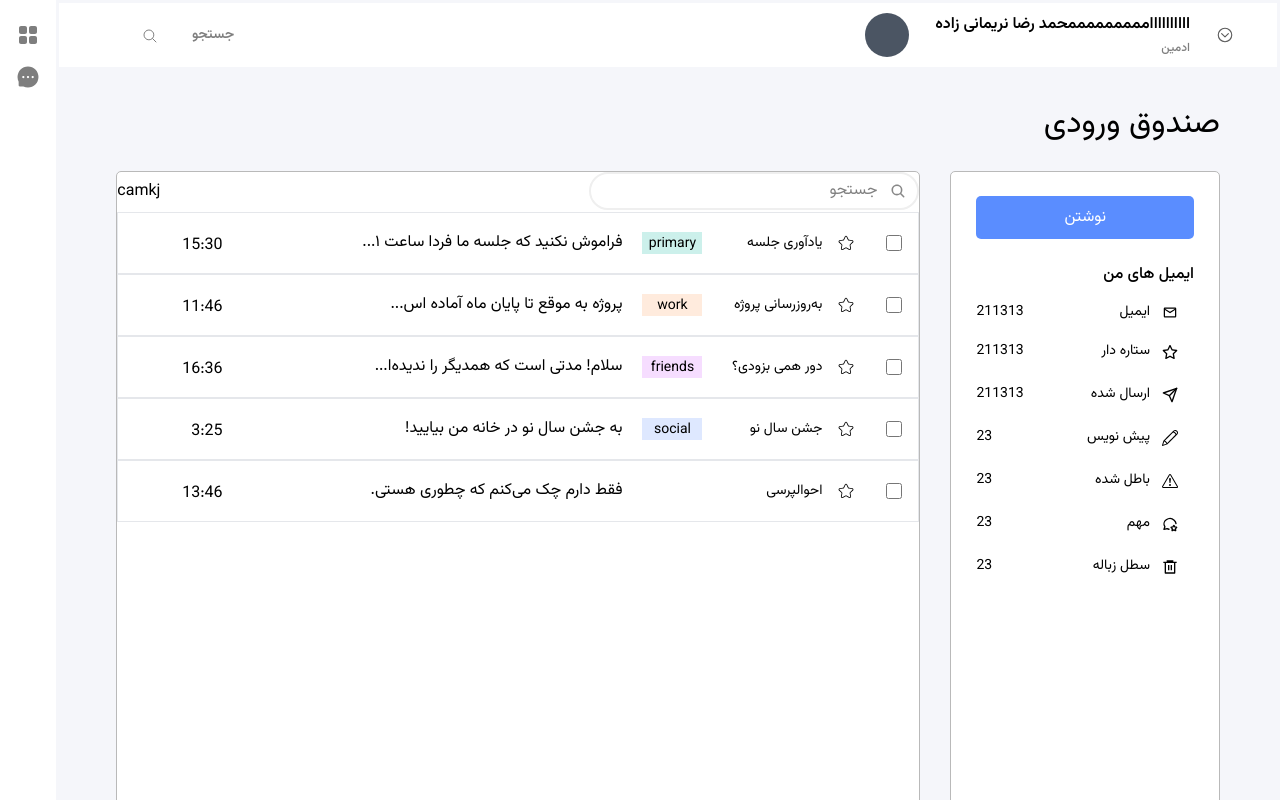
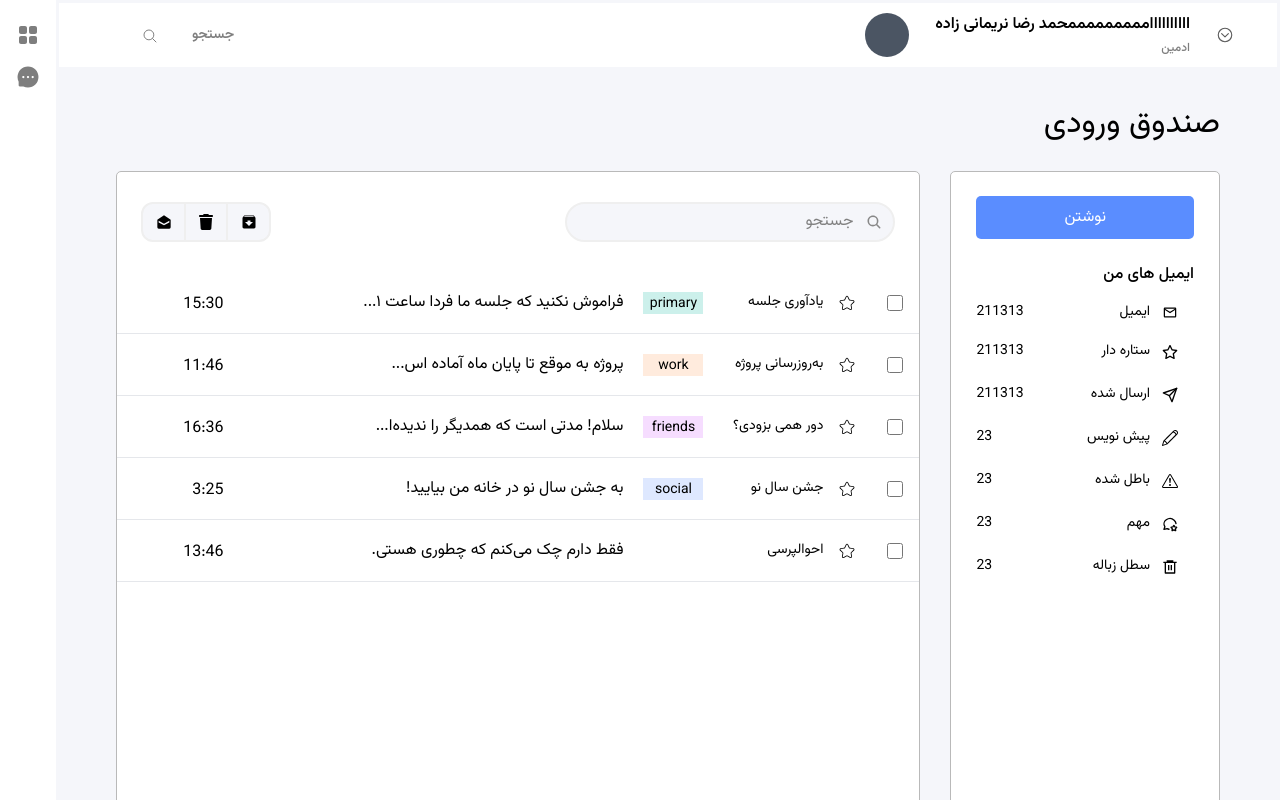
Before and after one commit to elahenarimani/admin-dashboard-next, a Next.js app: page /inbox in a window 1280 px wide. Shown: the top 800 px of the page. Built offline with nearby package versions, Linux system fonts and the light colour scheme.

Commit message:
add action box

```diff
--- a/src/components/inbox/rightSide/RightSide.tsx
+++ b/src/components/inbox/rightSide/RightSide.tsx
@@ -1,6 +1,7 @@
 import React, { useState } from "react";
 import { CiStar } from "react-icons/ci";
 import SearchBox from "./searchBox/SearchBox";
+import ActionBox from "./actionBox/ActionBox";
 interface IInbox {
   id: number;
   from: string;
@@ -68,17 +69,19 @@ const RightSide = () => {
   };
   return (
     <div className="w-3/4 bg-white border-[0.3px] border-solid border-[#B9B9B9] h-[840px] rounded-[5px] pt-0 mt-0">
-      <div className="w-full flex justify-between items-center">
-        <div className="w-[330px] h-[40px]">
+      <div className="w-full h-[100px] flex justify-between items-center pr-[24px] pl-[24px]">
+        <div className="search-wrapper">
           <SearchBox inbox={inbox} />
         </div>
-        <div>camkj</div>
+        <div className="actions-wrapper">
+          <ActionBox/>
+        </div>
       </div>
       {inbox.map((item) => {
         return (
           <div
             key={item.id}
-            className='message w-full h-[62px] border-b border-[1px] border-solid border-"#EFEFEF" flex justify-start items-center'
+            className='message w-full h-[62px] border-b-[1px] border-solid border-"#EFEFEF" flex justify-start items-center'
           >
             <div className="w-[48px]  flex justify-center items-center">
               <input
--- /dev/null
+++ b/src/components/inbox/rightSide/actionBox/ActionBox.tsx
@@ -0,0 +1,15 @@
+import React from 'react'
+import { FaTrash } from "react-icons/fa6";
+import { IoMdArchive } from "react-icons/io";
+import { BiSolidEnvelopeOpen } from "react-icons/bi";
+const ActionBox = () => {
+  return (
+    <div className='w-[130px] h-[40px] flex justify-start items-center border-[2px] border-solid border-[#EFEFEF] rounded-[12px] bg-[#F5F6FA]'>
+      <div className='w-full h-full flex justify-center items-center'><IoMdArchive className='w-[16px] h-[16px]'/></div>
+      <div className='w-full h-full border-r-[2px] border-solid border-[#EFEFEF] flex justify-center items-center'><FaTrash  className='w-[16px] h-[16px]'/></div>
+      <div className=' w-full h-full border-r-[2px] border-solid border-[#EFEFEF] flex justify-center items-center' ><BiSolidEnvelopeOpen  className='w-[16px] h-[16px]'/></div>
+    </div>
+  )
+}
+
+export default ActionBox
--- a/src/components/inbox/rightSide/searchBox/SearchBox.tsx
+++ b/src/components/inbox/rightSide/searchBox/SearchBox.tsx
@@ -46,6 +46,10 @@ const SearchBox = ({ inbox }: ISearchBox) => {
   const customStyles = {
     control: (base: any, state: any) => ({//Customizes the input’s container, focusing on the border, box-shadow, and how the component looks when the menu is open. The input and arrow are reversed in order (due to the Persian layout).
       ...base,
+      width: '330px', // Adjust the width of the entire control (including the input)
+      height: '40px', // Adjust the height of the entire control
+      backgroundColor: "#F5F6FA", // Set input background color
+      // backGroundColor: '#F5F6FA',
       border: state.isFocused ? "2px solid #EFEFEF" : "2px solid #EFEFEF", // Your favorite border color when focused
       boxShadow: "none", // Remove default box-shadow (which may include blue border)
       borderRadius: state.menuIsOpen ? "12px 12px 0 0" : "30px", // Remove bottom border-radius when menu is open
```
